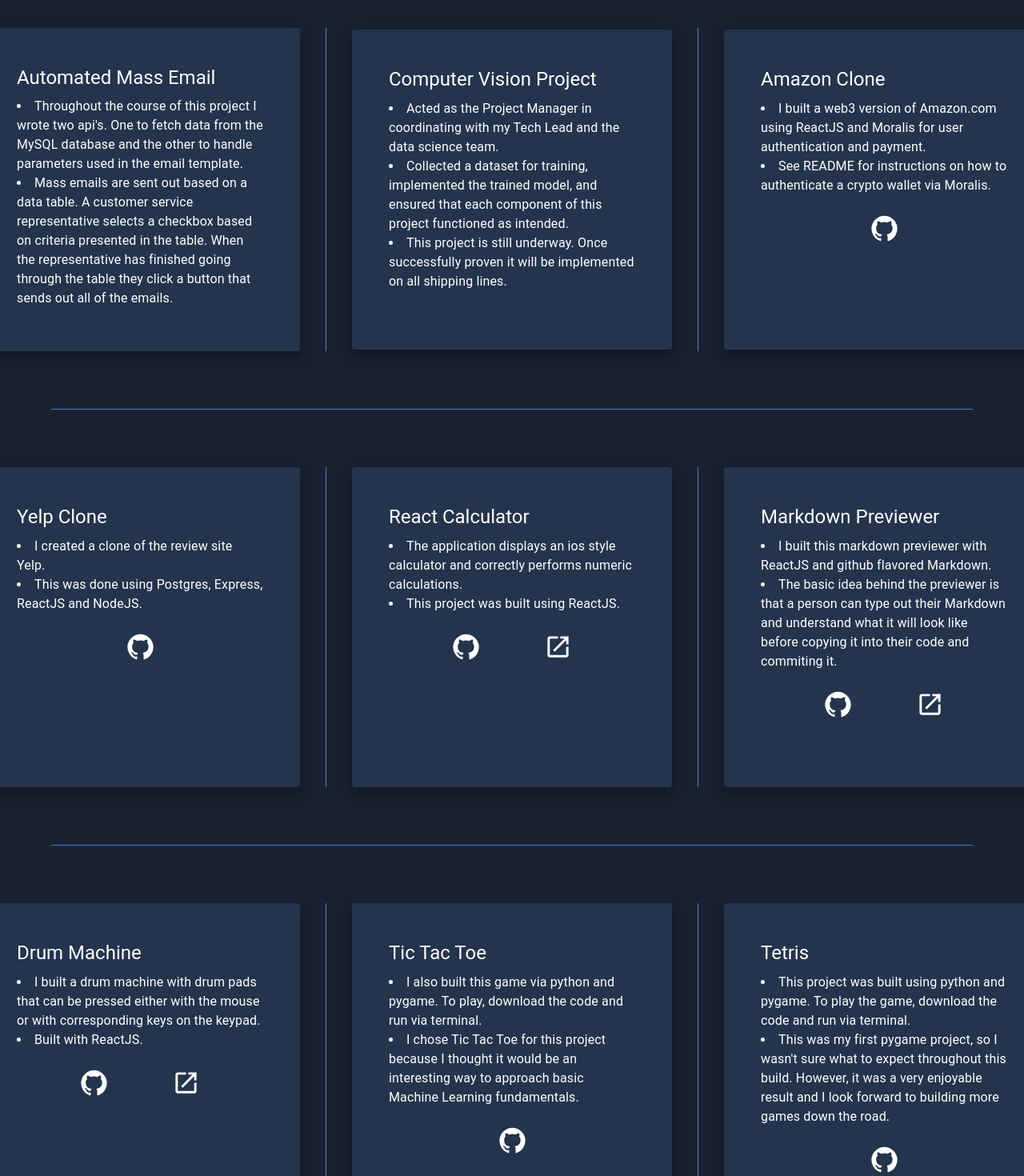
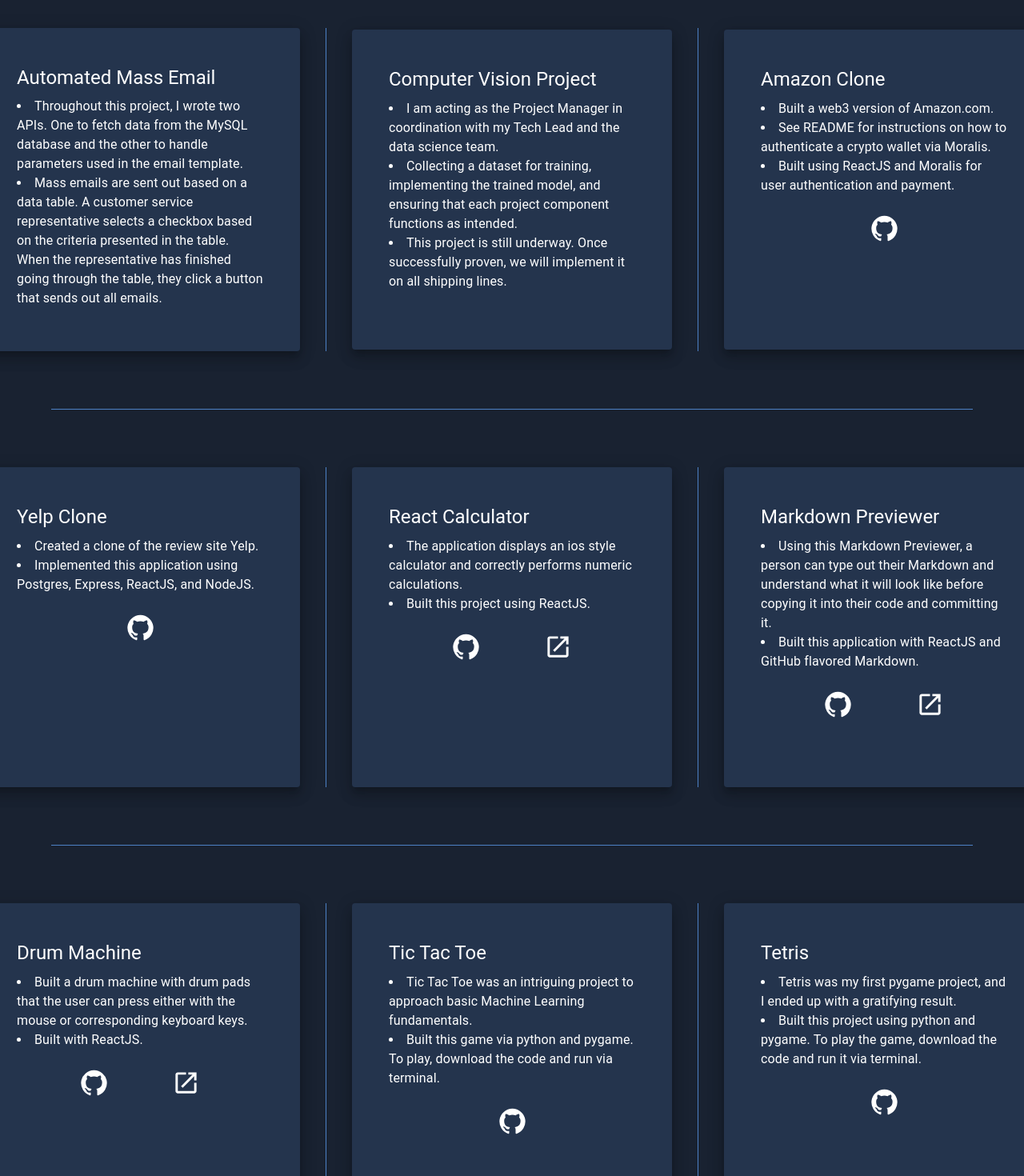
Before and after one commit to blakelucey/portfolio-v2, a Next.js app: page / in a window 1280 px wide. Shown: the part 1700-3170 px from the top of the page at 80% size. Built offline with nearby package versions, Linux system fonts and the light colour scheme; a web font is replaced by a local one.

Commit message:
Updates to wording of portfolio section.

```diff
--- a/components/Portfolio/Portfolio.js
+++ b/components/Portfolio/Portfolio.js
@@ -66,20 +66,19 @@
                       {" "}
                       <li>
                         <span className={styles.underline3}>
-                          Throughout the course of this project I wrote two
-                          api's. One to fetch data from the MySQL database and
-                          the other to handle parameters used in the email
-                          template.
+                        Throughout this project, I wrote two APIs.
+                        One to fetch data from the MySQL database
+                        and the other to handle parameters used in the
+                        email template.
                         </span>
                       </li>
                       <li>
                         <span className={styles.underline3}>
-                          Mass emails are sent out based on a data table.
-                          A customer service representative selects
-                          a checkbox based on criteria presented in the table.
-                          When the representative has finished going
-                          through the table they click a button that
-                          sends out all of the emails.
+                        Mass emails are sent out based on a data table.
+                        A customer service representative selects a checkbox
+                        based on the criteria presented in the table. When the
+                        representative has finished going through the table,
+                        they click a button that sends out all emails.
                         </span>
                       </li>
                     </Typography>
@@ -101,21 +100,24 @@
                     <Typography variant="body" color="#fff">
                       <span className={styles.underline3}>
                         <li>
-                          Acted as the Project Manager in coordinating with my
-                          Tech Lead and the data science team.
+                        I am acting as the Project Manager in
+                        coordination with my Tech Lead and the
+                        data science team.
                         </li>
                       </span>
                       <span className={styles.underline3}>
                         <li>
-                          Collected a dataset for training, implemented the
-                          trained model, and ensured that each component of this
-                          project functioned as intended.
+                        Collecting a dataset for training,
+                        implementing the trained model, and
+                        ensuring that each project component
+                        functions as intended.
                         </li>
                       </span>
                       <span className={styles.underline3}>
                         <li>
-                          This project is still underway.  Once successfully proven it will be
-                          implemented on all shipping lines.
+                          This project is still underway.
+                          Once successfully proven, we will
+                          implement it on all shipping lines.
                         </li>
                       </span>
                     </Typography>
@@ -135,13 +137,17 @@
                     <Typography variant="body" color="#fff">
                       <span className={styles.underline3}>
                         <li>
-                          I built a web3 version of Amazon.com using ReactJS and Moralis for
-                          user authentication and payment.
+                          Built a web3 version of Amazon.com.
                         </li>
                       </span>
                       <span className={styles.underline3}>
                       <li>
                           See README for instructions on how to authenticate a crypto wallet via Moralis.
+                        </li>
+                      </span>
+                      <span className={styles.underline3}>
+                        <li>
+                        Built using ReactJS and Moralis for user authentication and payment.
                         </li>
                       </span>
                       <br></br>
@@ -188,10 +194,12 @@
                     <Typography variant="body" color="#fff">
                       <span className={styles.underline3}>
                         <li>
-                          I created a clone of the review site Yelp.
+                          Created a clone of the review site Yelp.
                         </li>
+                        </span>
+                        <span className={styles.underline3}>
                         <li>
-                          This was done using Postgres, Express, ReactJS and NodeJS.
+                        Implemented this application using Postgres, Express, ReactJS, and NodeJS.
                         </li>
                       </span>
                       <br></br>
@@ -230,7 +238,7 @@
                       </span>
                       <span className={styles.underline3}>
                         <li>
-                        This project was built using ReactJS.
+                        Built this project using ReactJS.
                         </li>
                       </span>
                       <br></br>
@@ -275,15 +283,15 @@
                     <Typography variant="body" color="#fff">
                       <span className={styles.underline3}>
                         <li>
-                          I built this markdown previewer with ReactJS and github flavored
-                          Markdown.
+                        Using this Markdown Previewer, a person can
+                        type out their Markdown and understand what
+                        it will look like before copying it into their
+                        code and committing it.
                         </li>
                       </span>
                       <span className={styles.underline3}>
                       <li>
-                        The basic idea behind the previewer is that a person can type out their
-                        Markdown and understand what it will look like before copying it into their
-                        code and commiting it.
+                        Built this application with ReactJS and GitHub flavored Markdown.
                       </li>
                       </span>
                       <br></br>
@@ -341,8 +349,8 @@
                     <Typography variant="body" color="#fff">
                       <span className={styles.underline3}>
                         <li>
-                          I built a drum machine with drum pads that can be pressed either with the mouse or with
-                          corresponding keys on the keypad.
+                        Built a drum machine with drum pads that the user
+                        can press either with the mouse or corresponding keyboard keys.
                         </li>
                       </span>
                       <span className={styles.underline3}>
@@ -392,14 +400,13 @@
                     <Typography variant="body" color="#fff">
                       <span className={styles.underline3}>
                         <li>
-                          I also built this game via python and pygame.  To play,
-                          download the code and run via terminal.
+                        Tic Tac Toe was an intriguing project to approach basic Machine Learning fundamentals.
                         </li>
                       </span>
                       <span className={styles.underline3}>
                         <li>
-                          I chose Tic Tac Toe for this project because I thought it would
-                          be an interesting way to approach basic Machine Learning fundamentals.
+                        Built this game via python and pygame.
+                        To play, download the code and run via terminal.
                         </li>
                       </span>
                       <br></br>
@@ -433,15 +440,13 @@
                     <Typography variant="body" color="#fff">
                       <span className={styles.underline3}>
                         <li>
-                          This project was built using python and pygame.  To play the
-                          game, download the code and run via terminal.
+                        Tetris was my first pygame project, and I ended up with a gratifying result.
                         </li>
                       </span>
                       <span className={styles.underline3}>
                         <li>
-                          This was my first pygame project, so I wasn't sure what to expect
-                          throughout this build.  However, it was a very enjoyable result and
-                          I look forward to building more games down the road.
+                        Built this project using python and pygame.
+                        To play the game, download the code and run it via terminal.
                         </li>
                       </span>
                       <br></br>
```
